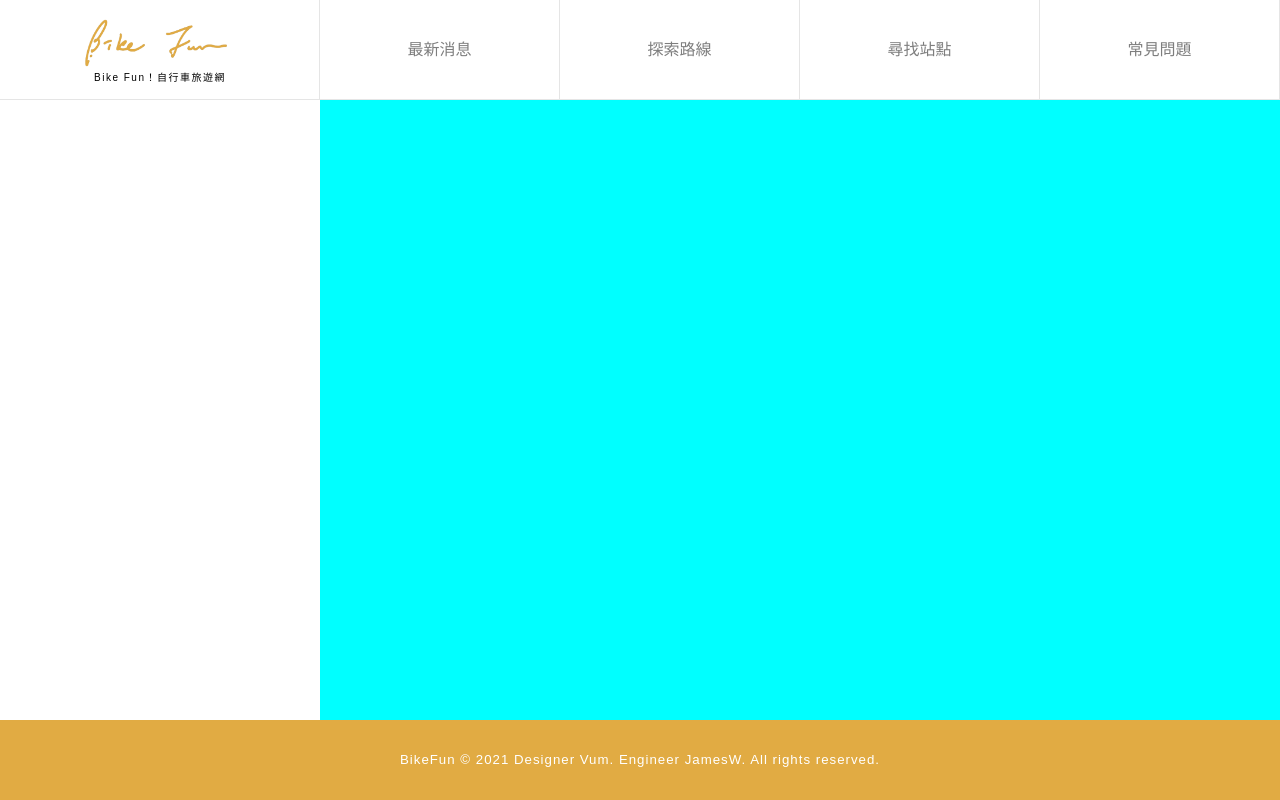
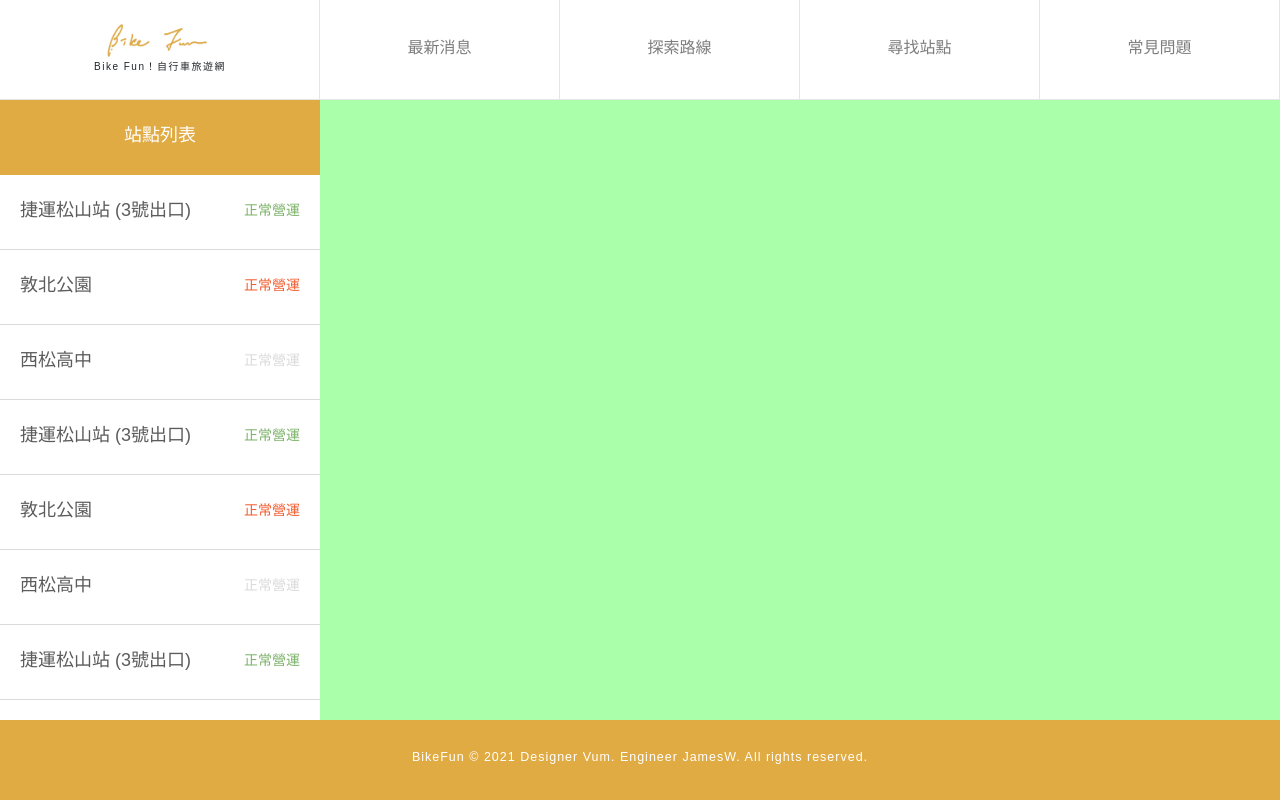
Before and after one commit to jin576tw/TheF2E_Week02, a Vue app: page / in a window 1280 px wide. Built offline with nearby package versions, Linux system fonts and the light colour scheme.

Commit message:
尋找站點版面

```diff
--- a/package.json
+++ b/package.json
@@ -9,6 +9,7 @@
     "deploy": "npm run build && node ./deploy/ghpages.js"
   },
   "dependencies": {
+    "animate.css": "^4.1.1",
     "bootstrap": "^5.1.3",
     "bootstrap-vue": "^2.21.2",
     "core-js": "^3.6.5",
--- a/src/App.vue
+++ b/src/App.vue
@@ -27,6 +27,8 @@
 
 import jsSHA from "jssha"
 
+import FindStation_page from "./components/FindStation_page.vue"
+
 function getAuthorizationHeader() {
 
 
@@ -47,8 +49,18 @@ function getAuthorizationHeader() {
     '"';
   return { Authorization: Authorization, "X-Date": GMTString };
 }
+
+
+
+
 export default {
 
+  components:{
+
+  'find-station-page':FindStation_page
+
+
+  },
   data(){
 
     return{
--- a/src/assets/css/style.css
+++ b/src/assets/css/style.css
@@ -17,6 +17,10 @@ body{
     font-size: 10px;
     --bYellow: #E1AB43;
     --bGrey :#7E7E7E;
+    --light_grey : #DADADA;
+    --bBlack: #5C5C5C;
+    --bGreen: #7BB268;
+    --bRed : #F15C2D;
 
      /* --light_blue: rgba(0, 165, 255, 0.85); */
 
@@ -138,8 +142,10 @@ label{
 }
 
 .FindStaion_cover{
-    width: 60%;
+    /* width: 62.5%; */
+    width: 0%;
     height: 100%;
+
     background-image: url('../images/bg03.jpg');
     background-size: cover;
     background-position:center;
@@ -147,22 +153,95 @@ label{
 }
 
 .FindStaion_bar{
-    /* width: 40%; */
+    /* width: 37.5%; */
     width: 25%;
     height: 100%;
     background-color: #fff;
-    overflow: auto;
+
 }
 
 .FindStaion_map{
+    width: 0%;
     width: 75%;
     height: 100%;
-    /* background-color: #afa; */
+    background-color: #afa;
 }
 
+.FindStaion_list{
+    width: 100%
+}
+
+.Staion_list_title{
+    height: 75px;
+    background-color: var(--bYellow);
+    display: flex;
+    justify-content: center;
+    align-items: center;
+}
+.Staion_list_title h3{
+
+    font-size: 1.8rem;
+    font-style: normal;
+    font-weight: 500;
+    line-height: 18px;
+    letter-spacing: 0em;
+    text-align: center;
+    color: #fff;
+
+}
+
+.FindStaion_listWarp{
+    overflow: auto;
+    height: calc(100vh - 255px);
+    width: 100%;
+}
+
+.Staion_list{
+    height: 75px;
+    border-bottom: 1px solid #DADADA;
+    display: flex;
+    justify-content: space-between;
+    align-items: center;
+    padding: 0 20px;
+}
+
+.Staion_list h3{
+    color:var(--bBlack);
+    font-size: 1.8rem;
+    font-style: normal;
+    font-weight: 500;
+    line-height: 18px;
+    letter-spacing: 0em;
+
+}
+
+.Staion_list h4{
+
+    font-size: 1.4rem;
+    font-style: normal;
+    font-weight: 500;
+    line-height: 18px;
+    letter-spacing: 0em;
+
+}
+
+.safe_station{
+    color: var(--bGreen);
+}
+
+.danger_station{
+
+    color: var(--bRed);
+
+}
+
+.stop_station{
+    color: var(--light_grey);
+}
 
 /* ///////////////導覽列////////////// */
 .Navbar{
+
     border-radius: 50px 50px 0px 0px;
     height: 100px;
     border-bottom: 1px solid #E5E5E5;
@@ -189,7 +268,7 @@ label{
 }
 
 .navLogo img{
-    width: 50%;
+    width: 35%;
 }
 
 .navLogo h5{
--- /dev/null
+++ b/src/components/FindStaion_list.vue
@@ -0,0 +1,65 @@
+<template>
+
+    <div class="FindStaion_list">
+
+        <div class="Staion_list_title">
+            <h3>站點列表</h3>
+        </div>
+        <div class="FindStaion_listWarp">
+
+            <div class="Staion_list">
+                <h3>捷運松山站 (3號出口)</h3>
+                <h4 class="safe_station">正常營運</h4>
+            </div>
+            <div class="Staion_list">
+                <h3>敦北公園</h3>
+                <h4 class="danger_station">正常營運</h4>
+            </div>
+            <div class="Staion_list">
+                <h3>西松高中</h3>
+                <h4 class="stop_station">正常營運</h4>
+            </div>
+            <div class="Staion_list">
+                <h3>捷運松山站 (3號出口)</h3>
+                <h4 class="safe_station">正常營運</h4>
+            </div>
+            <div class="Staion_list">
+                <h3>敦北公園</h3>
+                <h4 class="danger_station">正常營運</h4>
+            </div>
+            <div class="Staion_list">
+                <h3>西松高中</h3>
+                <h4 class="stop_station">正常營運</h4>
+            </div>
+            <div class="Staion_list">
+                <h3>捷運松山站 (3號出口)</h3>
+                <h4 class="safe_station">正常營運</h4>
+            </div>
+            <div class="Staion_list">
+                <h3>敦北公園</h3>
+                <h4 class="danger_station">正常營運</h4>
+            </div>
+            <div class="Staion_list">
+                <h3>西松高中</h3>
+                <h4 class="stop_station">正常營運</h4>
+            </div>
+            <div class="Staion_list">
+                <h3>捷運松山站 (3號出口)</h3>
+                <h4 class="safe_station">正常營運</h4>
+            </div>
+            <div class="Staion_list">
+                <h3>敦北公園</h3>
+                <h4 class="danger_station">正常營運</h4>
+            </div>
+            <div class="Staion_list">
+                <h3>西松高中</h3>
+                <h4 class="stop_station">正常營運</h4>
+            </div>
+
+        </div>
+
+    </div>
+
+
+
+</template>
--- a/src/components/FindStation_page.vue
+++ b/src/components/FindStation_page.vue
@@ -1,7 +1,31 @@
 <template>
   <section class="FindStaion_Page">
-    <!-- <div class="FindStaion_cover"></div> -->
-    <div class="FindStaion_bar"></div>
+    <div class="FindStaion_cover"></div>
+    <div class="FindStaion_bar">
+
+      <find-staion-list></find-staion-list>
+
+    </div>
     <div class="FindStaion_map" id="FindStaion_map"></div>
   </section>
 </template>
+
+<script>
+
+  import FindStaion_list from './FindStaion_list.vue'
+  export default {
+
+
+    components:{
+
+      "find-staion-list":FindStaion_list
+
+
+
+    }
+
+
+
+  }
+
+</script>
--- a/src/components/Navbar.vue
+++ b/src/components/Navbar.vue
@@ -1,12 +1,11 @@
 <template>
   <div class="Navbar">
-          <div class="container">
     <div class="Navbar_warp">
       <div class="navLogo">
-
-                    <img src="../assets/images/logo_yellow.png" alt="">
-                    <h5 class="animate__animated animate__bounce">Bike Fun！自行車旅遊網</h5>
-
+        <img src="../assets/images/logo_yellow.png" alt="" />
+        <h5 class="animate__animated animate__bounce">
+          Bike Fun！自行車旅遊網
+        </h5>
       </div>
       <div class="navItemWarp">
         <div class="navItem">
@@ -21,11 +20,7 @@
         <div class="navItem">
           <h4>常見問題</h4>
         </div>
-
       </div>
-
-            </div>
-
     </div>
   </div>
 </template>
```
Also changed, not shown: src/main.js (+5 -9 lines), 1 other file (tests, documents, lock files or other folders). Lines whose indentation alone changed are shown as unchanged.
